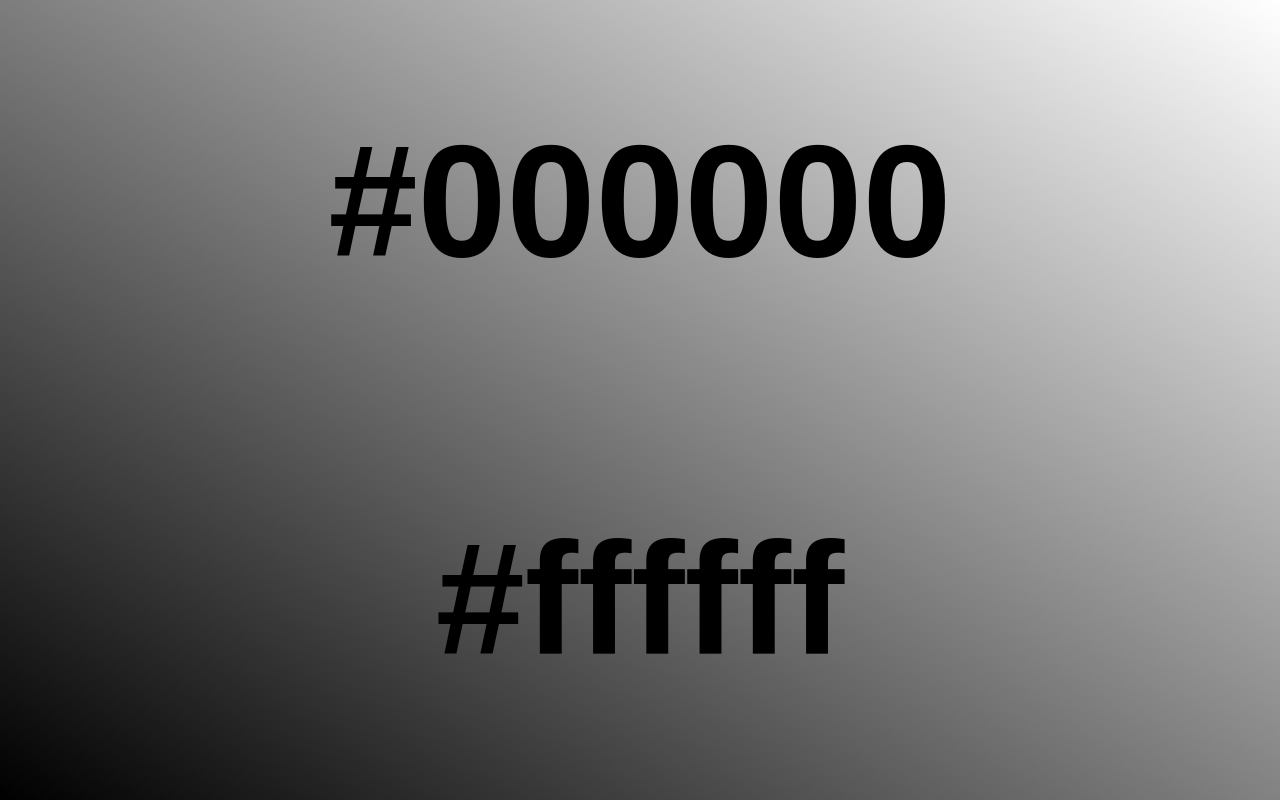
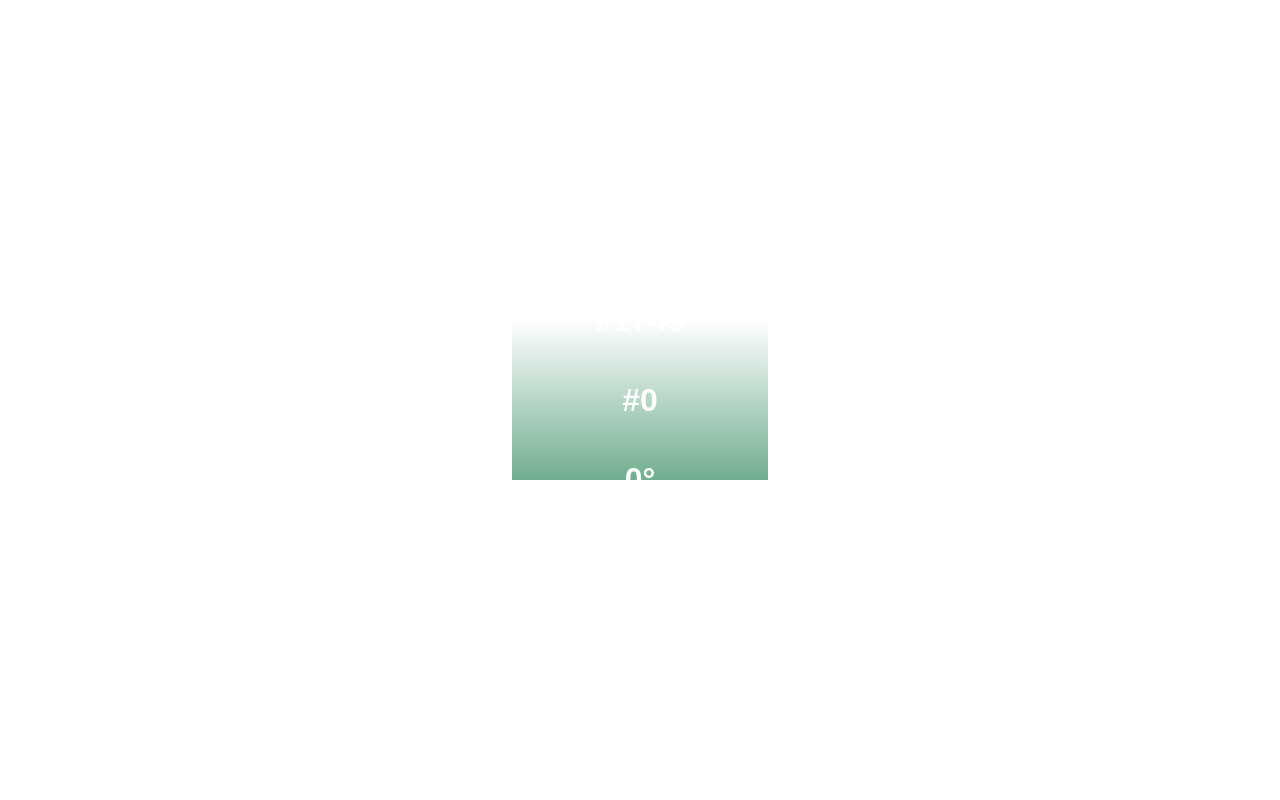
Before and after one commit to larswan/fun-with-animation-and-stuff, a React (Vite) app: page / in a window 1280 px wide. Built offline with nearby package versions, Linux system fonts and the light colour scheme.

Commit message:
fixed y color, made angle gradually change

```diff
--- a/src/App.css
+++ b/src/App.css
@@ -1,10 +1,13 @@
-/* .gradient {
-    width: 100%;
-    height: 100%;
-    background-image: linear-gradient(33deg, red, yellow);
-} */
-
 h1 {
     font-family: Arial, Helvetica, sans-serif;
-    font-size: 10em;
+    font-size: 2em;
+    color: rgb(255, 255, 255)
 }
+
+.window {
+    width: 100vw;
+    height: 100vh;;
+    display: flex;
+    justify-content: center;
+    align-items: center;
+}
--- a/src/App.jsx
+++ b/src/App.jsx
@@ -1,34 +1,19 @@
 import React, { useState } from 'react';
 import './App.css';
+import GradientMouseTracker from './GradientMouseTracker';
 
 function App() {
-  const [angle, setAngle] = useState(33)
-  const [color1, setColor1] = useState("000000")
-  const [color2, setColor2] = useState("ffffff")
-
-  const gradient= {
-    width: '100%',
-    height: '100%',
-    display: 'flex',
-    flexDirection: 'column',
-    alignItems: 'center',
-    justifyContent: 'center',
-    backgroundImage: `linear-gradient(${angle}deg, #${color1}, #${color2})`
-  }
+  const [mouseX, setMouseX] = useState(0)
+  const [mouseY, setMouseY] = useState(0)
 
   const handleMouseMove = (e) => {
-    const mouseX = e.nativeEvent.offsetX;
-    const mouseY = e.nativeEvent.offsetY;
-    console.log(`Mouse Position: X - ${mouseX}, Y - ${mouseY}`)
-    setColor1(`${mouseX}`)
-    setColor2(`${mouseY}`)
-
+    setMouseX(e.nativeEvent.offsetX);
+    setMouseY(e.nativeEvent.offsetY);
   }
 
   return (
-    <div className="gradient" style={gradient} onMouseMove={handleMouseMove}>
-      <h1>#{color1}</h1>
-      <h1>#{color2}</h1>
+    <div className='window' onMouseMove={handleMouseMove} >
+      <GradientMouseTracker mouseX={mouseX} mouseY={mouseY}/>
     </div>
   );
 }
--- /dev/null
+++ b/src/GradientMouseTracker.jsx
@@ -0,0 +1,53 @@
+import { useState, useEffect } from "react"
+
+function GradientMouseTracker({mouseX, mouseY}) {
+    const [angle, setAngle] = useState(90)
+    const [xCount, setXCount] = useState(0)
+    const [yCount, setYCount] = useState(0)
+    const [xColor, setXColor] = useState(1749)
+    const [yColor, setYColor] = useState(0)
+
+    // Only change every 10 pixels so it isn't so jarring
+    useEffect(()=>{
+        setAngle((mouseX * mouseY)/10000)
+
+        if(xCount<10){
+            setXCount((prev)=> prev + 1)
+        }
+        else{
+            setXColor(mouseX);
+            setXCount(0)
+        }
+    },[mouseX])
+
+    useEffect(()=>{
+        setAngle((mouseX * mouseY)/10000)
+
+        if(yCount<10){
+            setYCount((prev)=> prev + 1)
+        }
+        else{
+            // setYColor(mouseY);
+            setYCount(0)
+        }
+    },[mouseY])
+
+    const gradient = {
+        width: '20vw',
+        height: '20vh',
+        display: 'flex',
+        flexDirection: 'column',
+        alignItems: 'center',
+        justifyContent: 'center',
+        backgroundImage: `linear-gradient(${angle}deg, #${xColor}, #FFFFFF)`
+    }
+
+    return (
+        <div className="gradient" style={gradient} >
+            <h1>#{xColor}</h1>
+            <h1>#{yColor}</h1>
+            <h1>{Math.floor(angle)}°</h1>
+        </div>
+    );
+}
+export default GradientMouseTracker
```
